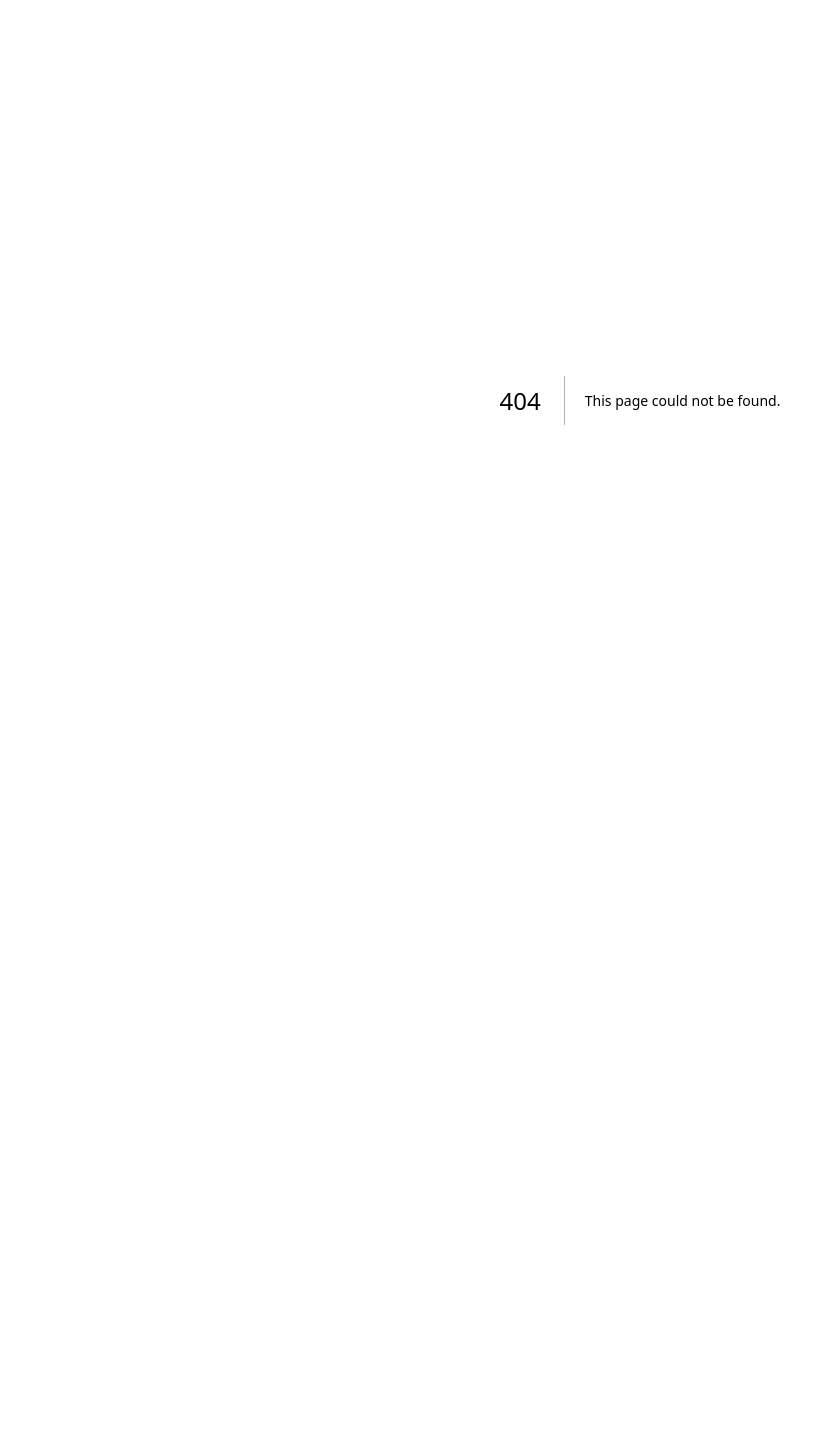
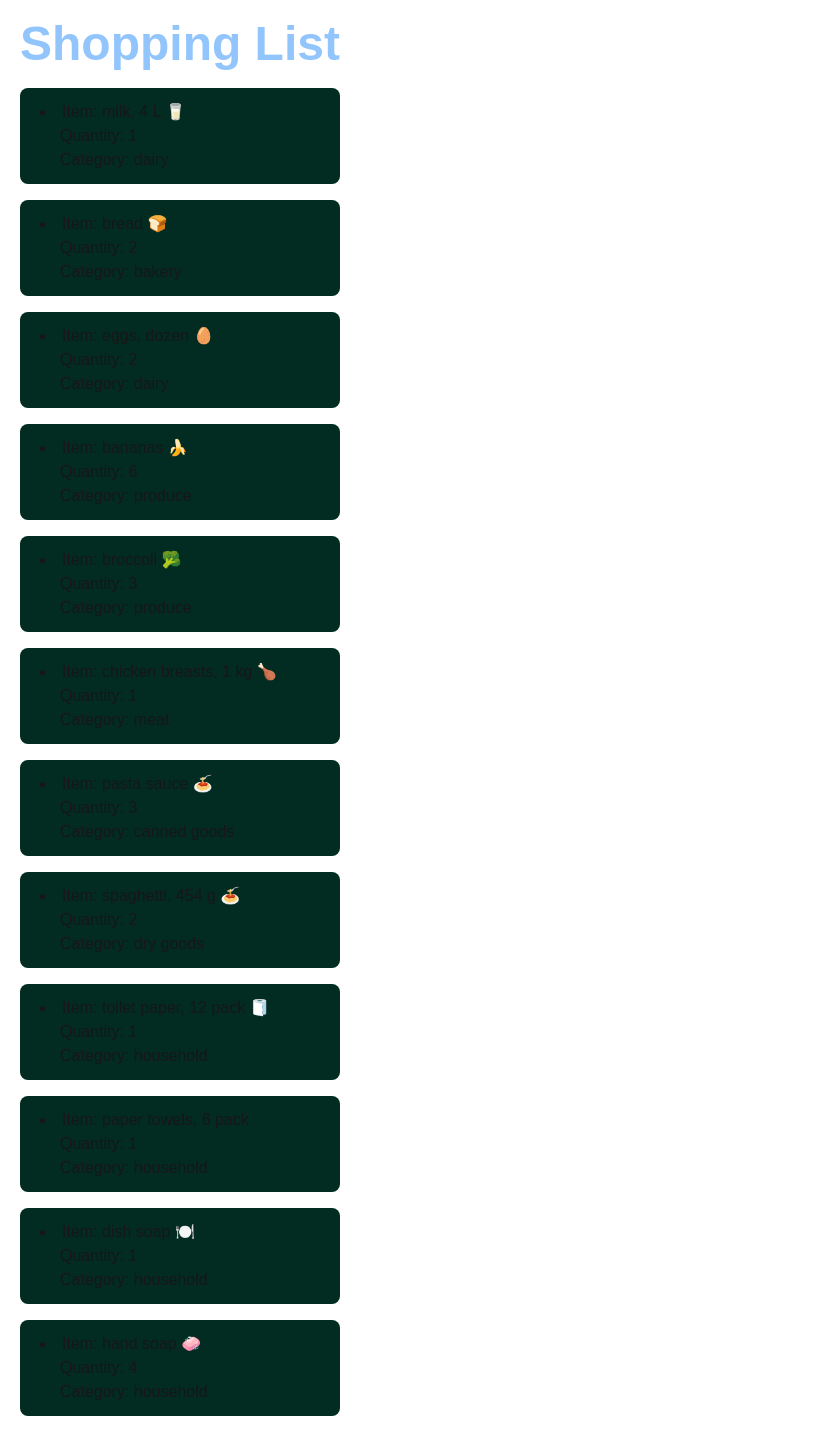
Before and after one commit to benferaer/cprg306-assignments, a Next.js app: page /week-6 in a window 1280 px wide. Before the commit this address had no page. Shown: the whole page, without its empty margins (0-823 px from the left). Before the commit the page ends 800 px from the top, so only its background shows below. Built offline with nearby package versions, Linux system fonts and the light colour scheme.

Commit message:
Week 6 start

```diff
--- /dev/null
+++ b/app/week-6/item-list.js
@@ -0,0 +1,92 @@
+import Item from "./item";
+
+export default function ItemList() {
+    const item1 = {
+        name: "milk, 4 L 🥛",
+        quantity: 1,
+        category: "dairy",
+      };
+
+      const item2 = {
+        name: "bread 🍞",
+        quantity: 2,
+        category: "bakery",
+      };
+
+      const item3 = {
+        name: "eggs, dozen 🥚",
+        quantity: 2,
+        category: "dairy",
+      };
+
+      const item4 = {
+        name: "bananas 🍌",
+        quantity: 6,
+        category: "produce",
+      };
+
+      const item5 = {
+        name: "broccoli 🥦",
+        quantity: 3,
+        category: "produce",
+      };
+
+      const item6 = {
+        name: "chicken breasts, 1 kg 🍗",
+        quantity: 1,
+        category: "meat",
+      };
+
+      const item7 = {
+        name: "pasta sauce 🍝",
+        quantity: 3,
+        category: "canned goods",
+      };
+
+      const item8 = {
+        name: "spaghetti, 454 g 🍝",
+        quantity: 2,
+        category: "dry goods",
+      };
+
+      const item9 = {
+        name: "toilet paper, 12 pack 🧻",
+        quantity: 1,
+        category: "household",
+      };
+
+      const item10 = {
+        name: "paper towels, 6 pack",
+        quantity: 1,
+        category: "household",
+      };
+
+      const item11 = {
+        name: "dish soap 🍽️",
+        quantity: 1,
+        category: "household",
+      };
+
+      const item12 = {
+        name: "hand soap 🧼",
+        quantity: 4,
+        category: "household",
+      }
+
+      return (
+        <section className="flex-row">
+            <Item name={item1.name} quantity={item1.quantity} category={item1.category}/>
+            <Item name={item2.name} quantity={item2.quantity} category={item2.category}/>
+            <Item name={item3.name} quantity={item3.quantity} category={item3.category}/>
+            <Item name={item4.name} quantity={item4.quantity} category={item4.category}/>
+            <Item name={item5.name} quantity={item5.quantity} category={item5.category}/>
+            <Item name={item6.name} quantity={item6.quantity} category={item6.category}/>
+            <Item name={item7.name} quantity={item7.quantity} category={item7.category}/>
+            <Item name={item8.name} quantity={item8.quantity} category={item8.category}/>
+            <Item name={item9.name} quantity={item9.quantity} category={item9.category}/>
+            <Item name={item10.name} quantity={item10.quantity} category={item10.category}/>
+            <Item name={item11.name} quantity={item11.quantity} category={item11.category}/>
+            <Item name={item12.name} quantity={item12.quantity} category={item12.category}/>
+        </section>
+      )
+}
--- /dev/null
+++ b/app/week-6/item.js
@@ -0,0 +1,13 @@
+export default function Item(props) {
+    const {name, quantity, category} = props;
+
+    return (
+        <section className="bg-emerald-950 m-4 w-80 rounded-lg ml-5">
+            <li className="p-3 pl-5">
+                <span>Item: {name}</span>
+                <div className="pl-5">Quantity: {quantity}</div>
+                <div className="pl-5">Category: {category}</div>
+            </li>
+        </section>
+    );
+}
--- /dev/null
+++ b/app/week-6/page.js
@@ -0,0 +1,10 @@
+import ItemList from "./item-list";
+
+export default function Page() {
+    return (
+      <main>
+        <h1 className="font-bold text-5xl m-5 text-blue-300">Shopping List</h1>
+        <ItemList />
+      </main>
+    );
+  }
```
